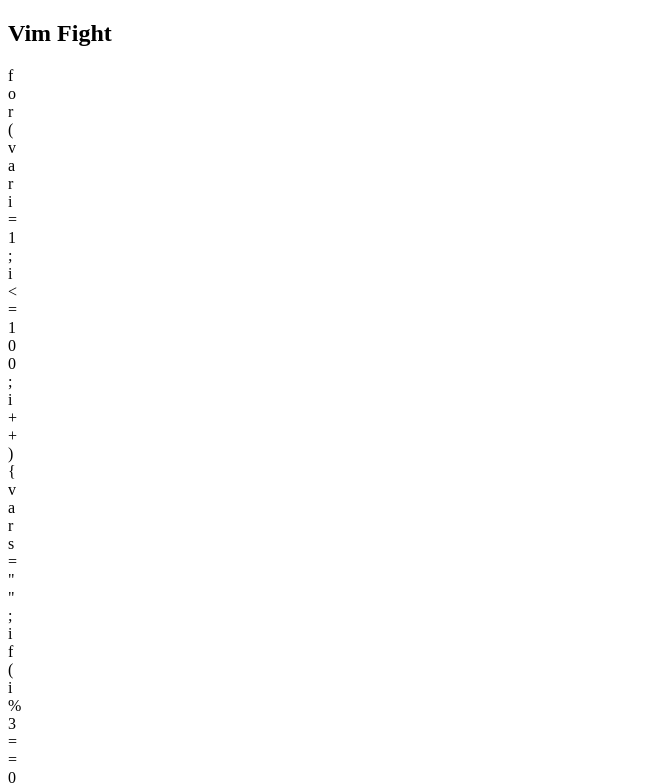
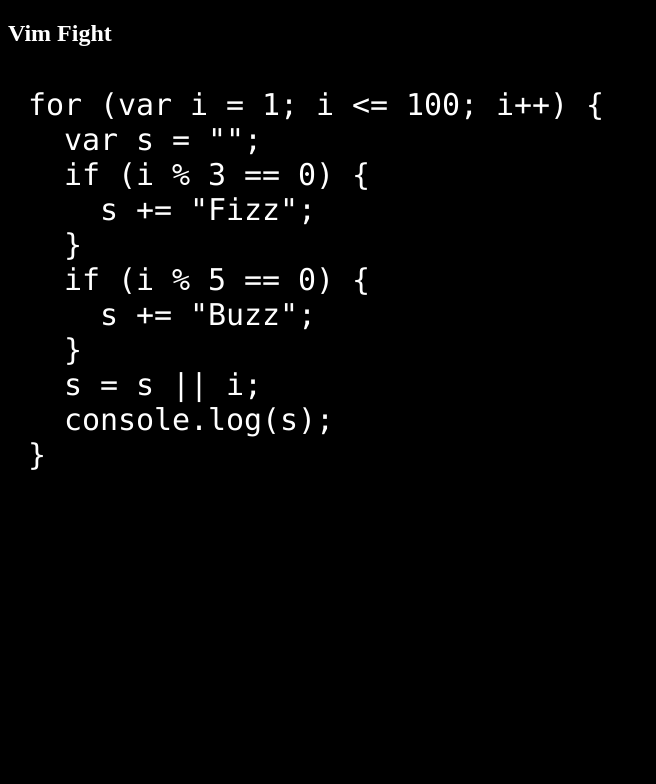
Before and after one commit to elzup/vim-fight, a React app: page / in a window 1280 px wide. Shown: the top 784 px of the page, without its empty margins (0-656 px from the left). Built offline with nearby package versions, Linux system fonts and the light colour scheme.

Commit message:
Styled base

```diff
--- a/package.json
+++ b/package.json
@@ -8,7 +8,8 @@
     "react-redux": "^5.0.6",
     "react-scripts": "1.0.13",
     "redux": "^3.7.2",
-    "redux-thunk": "^2.2.0"
+    "redux-thunk": "^2.2.0",
+    "styled-components": "^2.1.2"
   },
   "scripts": {
     "start": "react-scripts start",
--- a/public/index.html
+++ b/public/index.html
@@ -21,7 +21,7 @@
     -->
     <title>React App</title>
   </head>
-  <body>
+  <body style="background: black;">
     <noscript>
       You need to enable JavaScript to run this app.
     </noscript>
--- a/src/components/Field/index.js
+++ b/src/components/Field/index.js
@@ -1,18 +1,33 @@
 // @flow
 import * as React from 'react'
+import styled from 'styled-components'
+
 import type { Field as FieldProps } from '../../types'
 import Square from '../Square'
 
 type Props = $Shape<FieldProps>
 
+const Code = styled.div`
+  padding: 20px;
+  background: black;
+  color: white;
+  font-size: 30px;
+`
+
+const CodeLine = styled.div`
+  display: flex;
+  font-family: 'SFMono-Regular', Consolas, 'Liberation Mono', Menlo, Courier,
+    monospace;
+`
+
 const Field = (props: Props) => (
-  <div>
+  <Code>
     {props.squares.map(squares => (
-      <div>
+      <CodeLine>
         {squares.map(square => <Square charactor={square.charactor} />)}
-      </div>
+      </CodeLine>
     ))}
-  </div>
+  </Code>
 )
 
 export default Field
--- a/src/components/Square/index.js
+++ b/src/components/Square/index.js
@@ -2,8 +2,14 @@
 import * as React from 'react'
 import type { Square as SquareProp } from '../../types'
 
+import styled from 'styled-components'
+
 type Props = $Shape<SquareProp>
 
-const Square = (props: Props) => <div>{props.charactor}</div>
+const CodeCharactor = styled.div`width: 0.6em;`
+
+const Square = (props: Props) => (
+  <CodeCharactor>{props.charactor}</CodeCharactor>
+)
 
 export default Square
--- a/src/containers/App/index.js
+++ b/src/containers/App/index.js
@@ -2,11 +2,18 @@
 import * as React from 'react'
 import FieldContainer from '../FieldContainer'
 
+import styled from 'styled-components'
+
+const Base = styled.div`
+  background: black;
+  color: white;
+`
+
 const App = () => (
-  <div>
+  <Base>
     <h2>Vim Fight</h2>
     <FieldContainer />
-  </div>
+  </Base>
 )
 
 export default App
```
Also changed, not shown: src/components/Square/index.test.js (+0 -22 lines), 1 other file.
